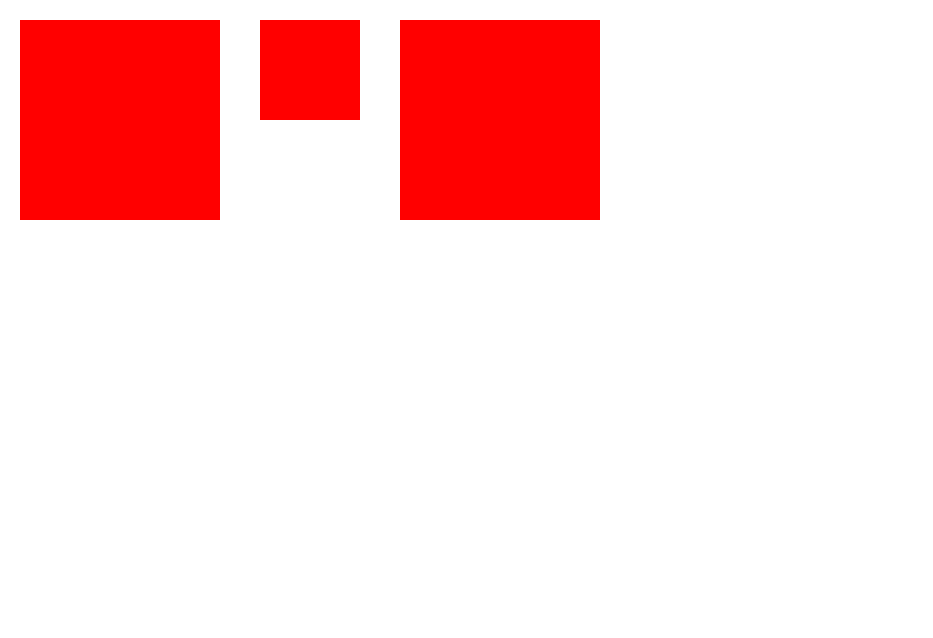
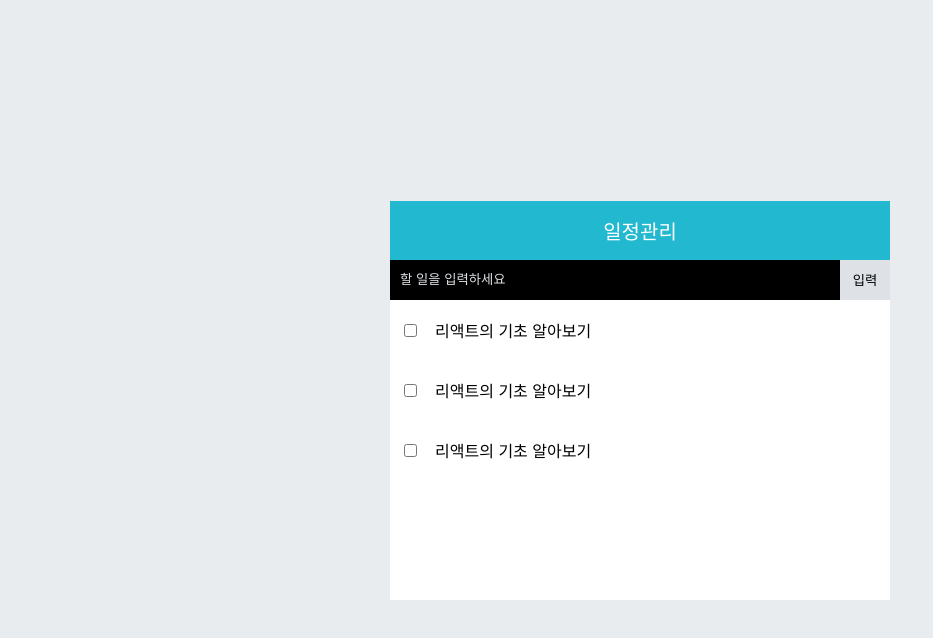
Before and after one commit to AustynYou/learnReact, a React (Create React App) app in the folder react-app/: page / in a window 1280 px wide. Shown: the top 638 px of the page, without its empty margins (0-933 px from the left). Built offline with nearby package versions, Linux system fonts and the light colour scheme.

Commit message:
day:07-1 todo list

```diff
--- a/react-app/src/App.js
+++ b/react-app/src/App.js
@@ -1,9 +1,9 @@
-import Flex from "./components/Flex";
+import TodoTemplate from './components/Todo/TodoTemplate';
 
 function App() {
   return (
     <>
-      <Flex />
+      <TodoTemplate />
     </>
   );
 }
--- /dev/null
+++ b/react-app/src/components/Todo/TodoTemplate.jsx
@@ -0,0 +1,98 @@
+import styled from 'styled-components';
+
+const TodoTemplate = () => {
+  return   (
+  <Layout>
+    <Container>
+      <Title>일정관리</Title>
+        <form>
+          <InputWrapper>
+            <InputText placeholder='할 일을 입력하세요'/>
+              <BtnSubmit>입력</BtnSubmit>
+          </InputWrapper>
+        </form>
+        <List>
+          <Item>
+            <label>
+              <input type="checkbox" />
+              <Content>리액트의 기초 알아보기</Content>
+            </label>
+          </Item>
+          <Item>
+            <label>
+              <input type="checkbox" />
+              <Content>리액트의 기초 알아보기</Content>
+            </label>
+          </Item>
+          <Item>
+            <label>
+              <input type="checkbox" />
+              <Content>리액트의 기초 알아보기</Content>
+            </label>
+          </Item>
+        </List>
+    </Container>
+  </Layout>
+  );
+};
+
+const Layout = styled.div`
+  background: #e9ecef;
+  min-height: 100vh;
+  display: flex;
+  align-items: center;
+  justify-content: center;
+`;
+const Container = styled.div`
+  width: 500px;
+`;
+
+const Title = styled.div`
+  background: #22b8cf;
+  padding: 15px 0;
+  text-align: center;
+  color: #fff;
+  font-size: 20px;
+
+`;
+
+const InputWrapper = styled.div`
+  display: flex;
+`;
+const InputText = styled.input`
+  flex: 1;
+  background: #000;
+  color: #fff;
+  border: none;
+  height: 40px;
+  padding: 0 10px;
+  ::placeholder{
+    color: #dee2e6;
+  }
+`;
+const BtnSubmit = styled.button`
+  width: 50px;
+  border: none;
+  background: #dee2e6;
+  cursor: pointer;
+`;
+
+const List = styled.ul`
+  list-style: none;
+  padding: 0;
+  margin: 0;
+  min-height: 300px;
+  background: #fff;
+`;
+const Item = styled.li`
+  height: 40px;
+  display: flex;
+  align-items: center;
+  padding: 10px;
+`;
+const Content = styled.span`
+  margin-left: 15px;
+
+`;
+
+export default TodoTemplate;
--- a/react-app/src/index.css
+++ b/react-app/src/index.css
@@ -19,3 +19,28 @@
   font-weight: bold;
   padding: 16px;
 }
+
+.SassComponent .box {
+  background: red;
+}
+.SassComponent .box .inner {
+  color: blue;
+}
+
+.box + .box {
+  margin-left: 10px;
+}
+/* .SassComponent {
+  .box {
+    background: red;
+    .inner {
+      color: blue;
+    }
+    & + & {
+      margin-left: 10px;
+    }
+    &:hover{
+      background: blue;
+    }
+  }
+} */
```
Also changed, not shown: react-app/src/components/InputFile.jsx (+6 -1 lines).
